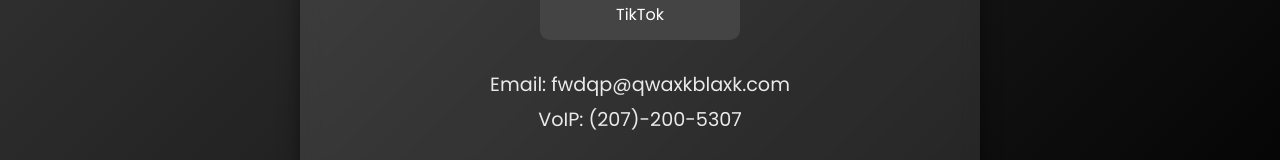
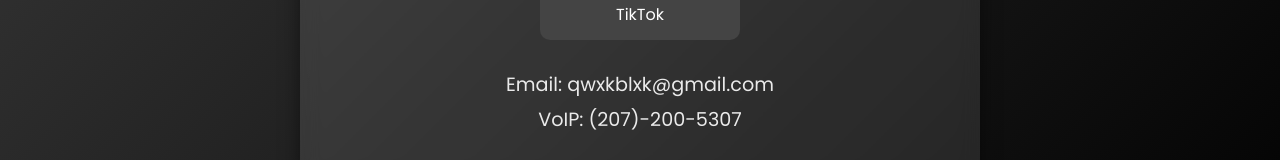
Before and after one commit to QwaxkBlaxk/qwaxkblaxk, a plain HTML site: page index.html in a window 1280 px wide. Shown: the part 445-605 px from the top of the page. Drawn offline with Linux system fonts and the light colour scheme.

Commit message:
Add files via upload

```diff
--- a/index.html
+++ b/index.html
@@ -194,7 +194,7 @@
             <a href="https://www.tiktok.com/@qp.2xx" target="_blank" title="Visit my TikTok profile">TikTok</a>
         </div>
         <div class="extra-info">
-            <p>Email: fwdqp@qwaxkblaxk.com</p>
+            <p>Email: qwxkblxk@gmail.com</p>
             <p>VoIP: (207)-200-5307</p>
         </div>
     </div>
```
